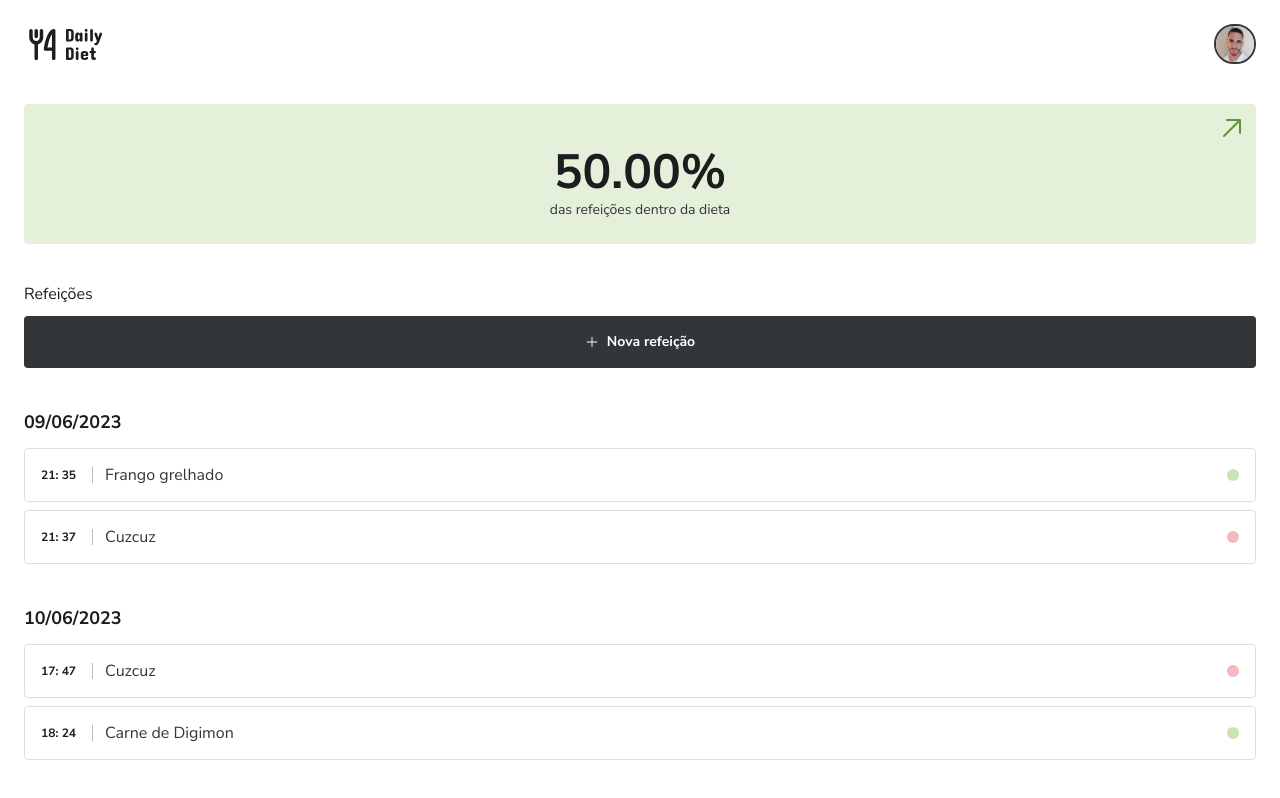
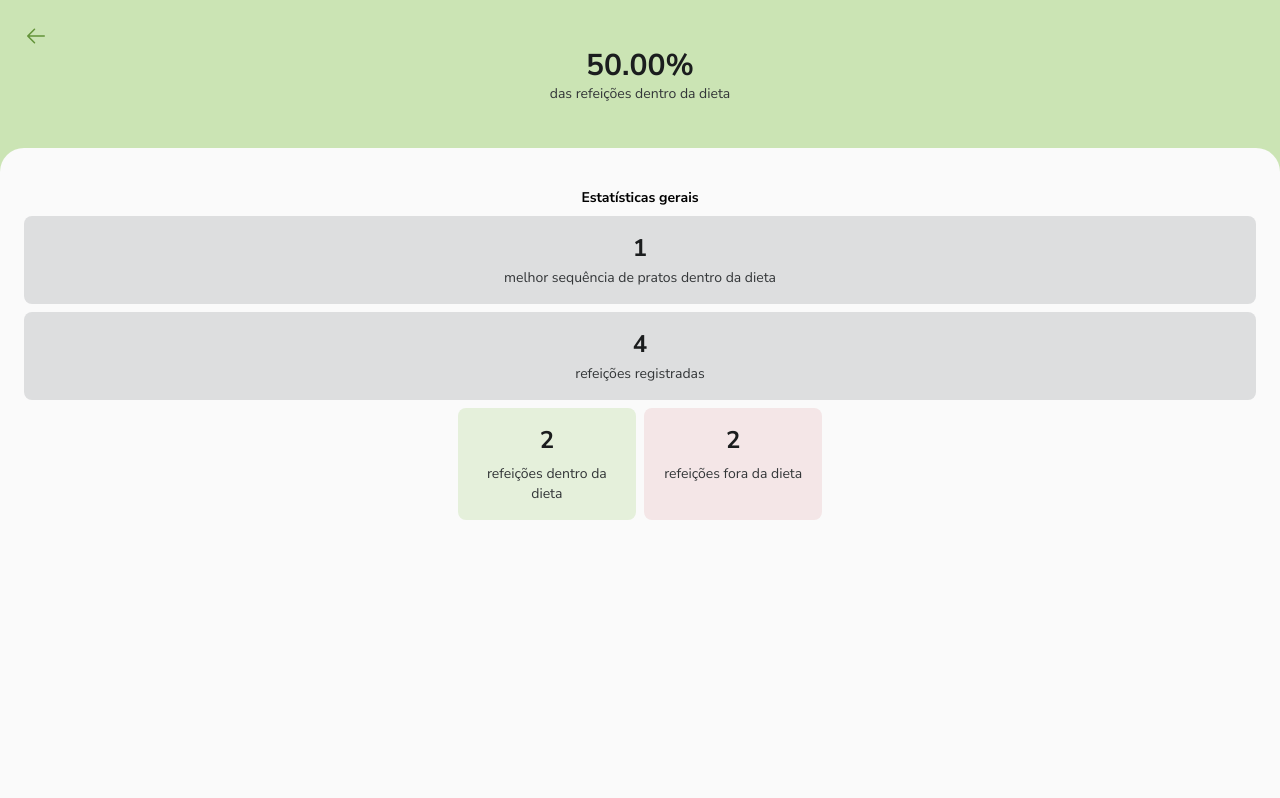
Before and after one commit to EduardoNGomes/Daily_Diet_Front-end, a React (Vite) app: page / in a window 1280 px wide. Built offline with nearby package versions, Linux system fonts and the light colour scheme.

Commit message:
fix: Refact component Section

```diff
--- a/src/App.tsx
+++ b/src/App.tsx
@@ -4,7 +4,7 @@
 export const App = () => {
   return (
     <>
-      <Home />
+      <Metrics />
     </>
   )
 }
--- a/src/components/MainMetrics.tsx
+++ b/src/components/MainMetrics.tsx
@@ -1,3 +1,5 @@
+import { Section } from './Section'
+
 interface MainMetricsProps {
   statistic: {
     allMeals: number
@@ -11,7 +13,7 @@
 
 export const MainMetrics = ({ statistic }: MainMetricsProps) => {
   return (
-    <main className="mt-5 bg-gray-7 rounded-t-3xl py-10 px-6 flex flex-col gap-2 items-center flex-1">
+    <Section>
       <h1 className="text-sm font-bold">Estatísticas gerais</h1>
       <div className="w-full rounded-lg p-4 bg-gray-6 flex flex-col gap-1 items-center">
         <h4 className="text-2xl text-gray-1 font-bold ">
@@ -47,6 +49,6 @@
           </p>
         </div>
       </div>
-    </main>
+    </Section>
   )
 }
--- /dev/null
+++ b/src/components/Section.tsx
@@ -0,0 +1,13 @@
+import { ReactNode } from 'react'
+
+interface SectionProps {
+  children: ReactNode
+}
+
+export const Section = ({ children }: SectionProps) => {
+  return (
+    <main className="mt-5 bg-gray-7 rounded-t-3xl py-10 px-6 flex flex-col gap-2 items-center flex-1">
+      {children}
+    </main>
+  )
+}
```
